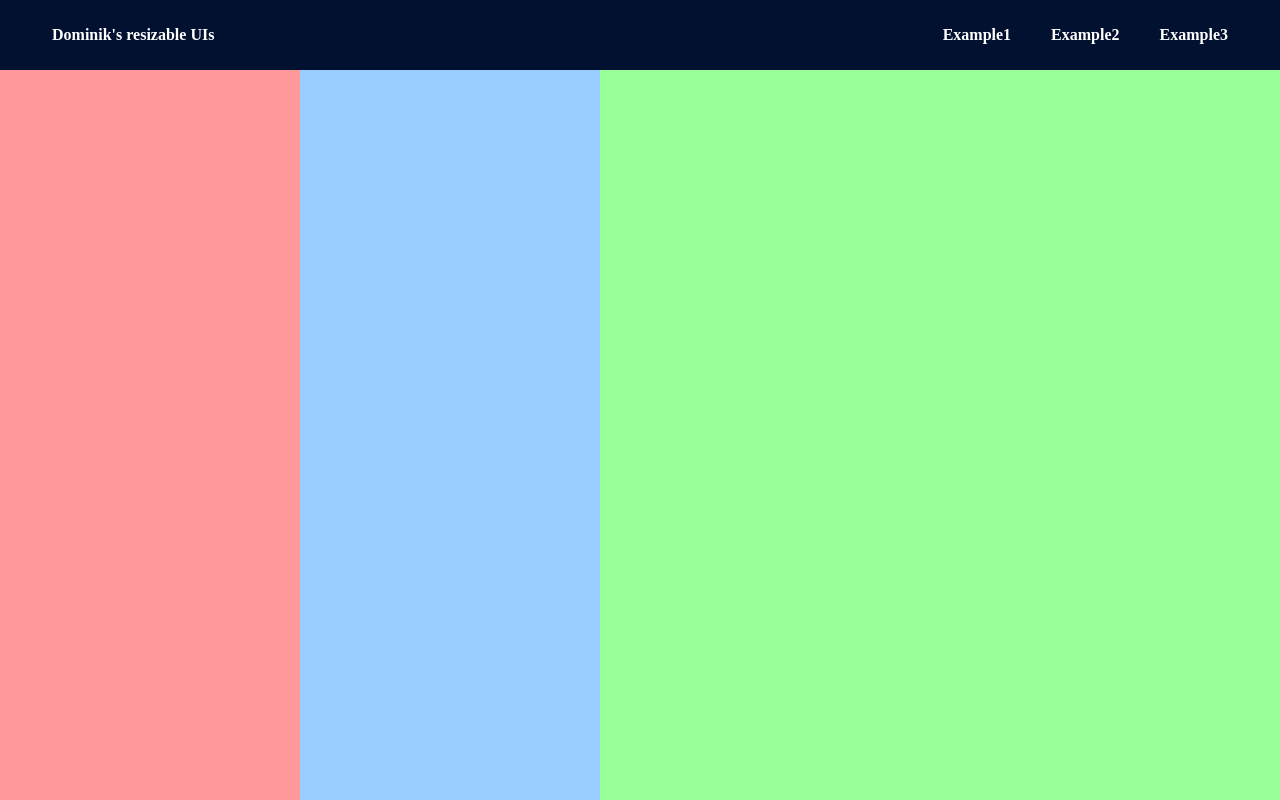
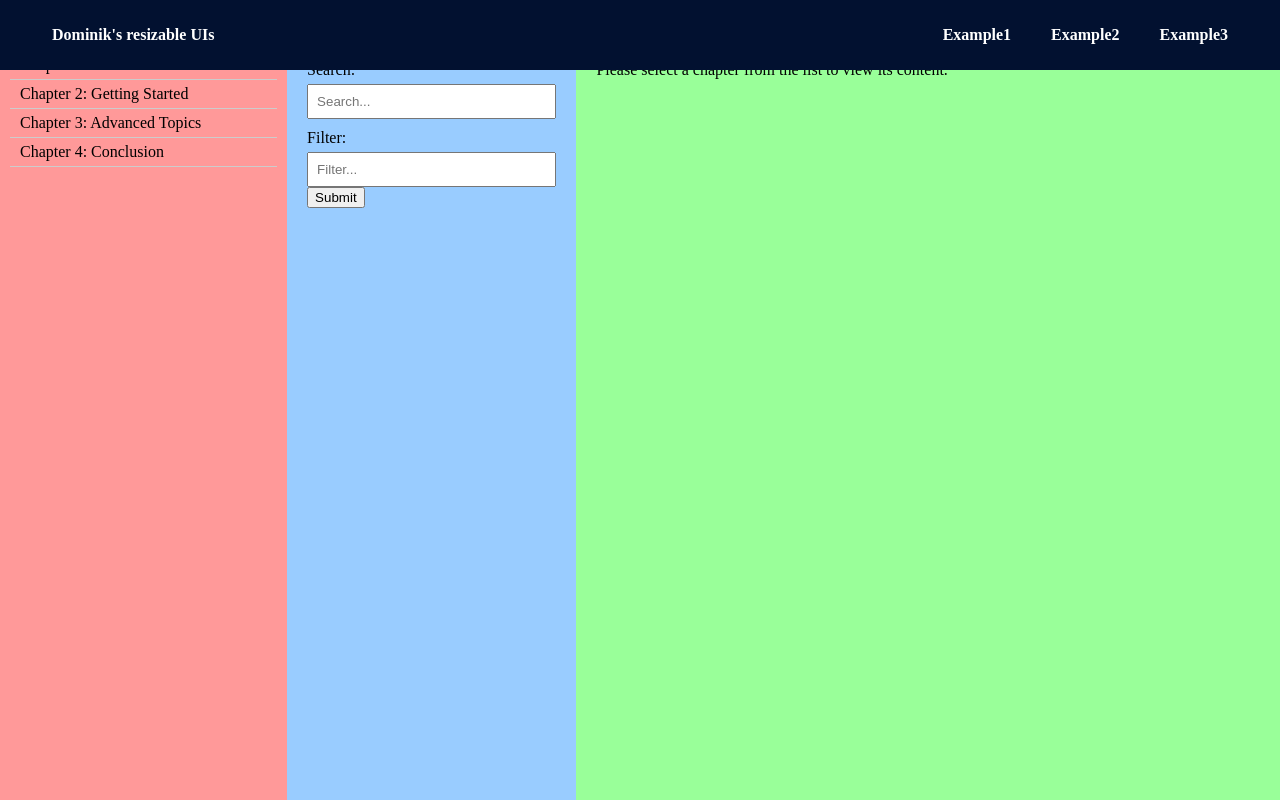
Before and after one commit to DominikTenerife/resizable-ui, a React (Vite) app: page /example1 in a window 1280 px wide. Built offline with nearby package versions, Linux system fonts and the light colour scheme.

Commit message:
adding content to containers

```diff
--- a/ResizableColumns.css
+++ b/ResizableColumns.css
@@ -1,50 +1,93 @@
+/* ResizableColumns.css */
 html, body {
   margin: 0;
   padding: 0;
   width: 100%;
   height: 100%;
-    overflow-x: hidden; /* Prevent horizontal scroll */
-    box-sizing: border-box; /* Ensure padding and borders are included in width */
+  overflow-x: hidden;
+  box-sizing: border-box;
 }
 
-  /* Main container taking full width and height */
+/* Main container takes full width and height */
 .container-main {
   display: flex;
   width: 100vw;
-    height: 100vh; /* Full height */
+  height: 100vh;
   margin: 0;
   padding: 0;
-    box-sizing: border-box; /* Include padding and borders in width calculation */
-    overflow: hidden; /* Avoid any potential overflow issues */
+  box-sizing: border-box;
+  overflow: hidden;
 }
 
-  /* First container with initial 25% width */
+/* First container (Chapters list) */
 .container1 {
   background-color: #ff9999;
   width: 25%;
   height: 100%;
   padding: 10px;
   box-sizing: border-box;
+  overflow-y: auto;
 }
 
-  /* Second container with initial 25% width */
+.container1 h3 {
+  margin-top: 0;
+}
+
+.container1 ul {
+  list-style-type: none;
+  padding: 0;
+}
+
+.container1 li {
+  padding: 5px 10px;
+  cursor: pointer;
+  border-bottom: 1px solid #ccc;
+}
+
+.container1 li:hover {
+  background-color: #ffcccc;
+}
+
+/* Second container (Search form) */
 .container2 {
   background-color: #99ccff;
   width: 25%;
   height: 100%;
-    padding: 10px;
+  padding: 20px;
+  box-sizing: border-box;
+  overflow-y: auto;
+}
+
+.container2 h3 {
+  margin-top: 0;
+}
+
+.container2 form label {
+  display: block;
+  margin-top: 10px;
+}
+
+.container2 form input {
+  width: 100%;
+  padding: 8px;
+  margin-top: 5px;
   box-sizing: border-box;
 }
 
-  /* Third container should take the remaining width */
+/* Third container (Chapter content) */
 .container3 {
   background-color: #99ff99;
   height: 100%;
-    padding: 10px;
+  padding: 20px;
   box-sizing: border-box;
+  overflow-y: auto;
 }
 
-  /* Add some basic styling for resizable handles */
+.container3 h3, .container3 h4 {
+  margin-top: 0;
+}
+
+/* Resizable handles styling */
 .ui-resizable-e {
   width: 10px;
   cursor: ew-resize;
--- a/pages/Example1.jsx
+++ b/pages/Example1.jsx
@@ -1,7 +1,9 @@
+import { useEffect, useState } from 'react';
 import '../ResizableColumns.css';
-import { useEffect } from 'react';
 
 export default function Example1() {
+    const [selectedChapter, setSelectedChapter] = useState(null);
+
     useEffect(() => {
         const setInitialWidths = () => {
             const container1Width = window.$('.container1').width();
@@ -12,10 +14,8 @@ export default function Example1() {
             window.$('.container3').width(remainingWidth);
         };
 
-        // Set the initial widths when the component first mounts
         setInitialWidths();
 
-        // Make sure jQuery UI is loaded after jQuery
         if (typeof window.$.fn.resizable === 'function') {
             window.$('.container1').resizable({
                 handles: 'e',
@@ -40,20 +40,59 @@ export default function Example1() {
             console.error('jQuery UI resizable is not available.');
         }
 
-        // Recalculate widths if the window is resized
         window.addEventListener('resize', setInitialWidths);
 
-        // Cleanup event listener on component unmount
         return () => {
             window.removeEventListener('resize', setInitialWidths);
         };
     }, []);
 
+    const chapters = [
+        'Chapter 1: Introduction',
+        'Chapter 2: Getting Started',
+        'Chapter 3: Advanced Topics',
+        'Chapter 4: Conclusion'
+    ];
+
+    const handleChapterClick = (chapter) => {
+        setSelectedChapter(chapter);
+    };
+
     return (
         <div className="container-main">
-            <div className="container1">Container 1</div>
-            <div className="container2">Container 2</div>
-            <div className="container3">Container 3</div>
+            <div className="container1">
+                <h3>Chapters</h3>
+                <ul>
+                    {chapters.map((chapter, index) => (
+                        <li key={index} onClick={() => handleChapterClick(chapter)}>
+                            {chapter}
+                        </li>
+                    ))}
+                </ul>
+            </div>
+            <div className="container2">
+                <h3>Search Form</h3>
+                <form>
+                    <label htmlFor="search">Search:</label>
+                    <input type="text" id="search" name="search" placeholder="Search..." />
+                    <br />
+                    <label htmlFor="filter">Filter:</label>
+                    <input type="text" id="filter" name="filter" placeholder="Filter..." />
+                    <br />
+                    <button type="submit">Submit</button>
+                </form>
+            </div>
+            <div className="container3">
+                <h3>Chapter Content</h3>
+                {selectedChapter ? (
+                    <div>
+                        <h4>{selectedChapter}</h4>
+                        <p>This is the content for {selectedChapter}. Here, you can add more details, examples, or any other relevant information.</p>
+                    </div>
+                ) : (
+                    <p>Please select a chapter from the list to view its content.</p>
+                )}
+            </div>
         </div>
     );
 }
```
Lines whose indentation alone changed are shown as unchanged.
